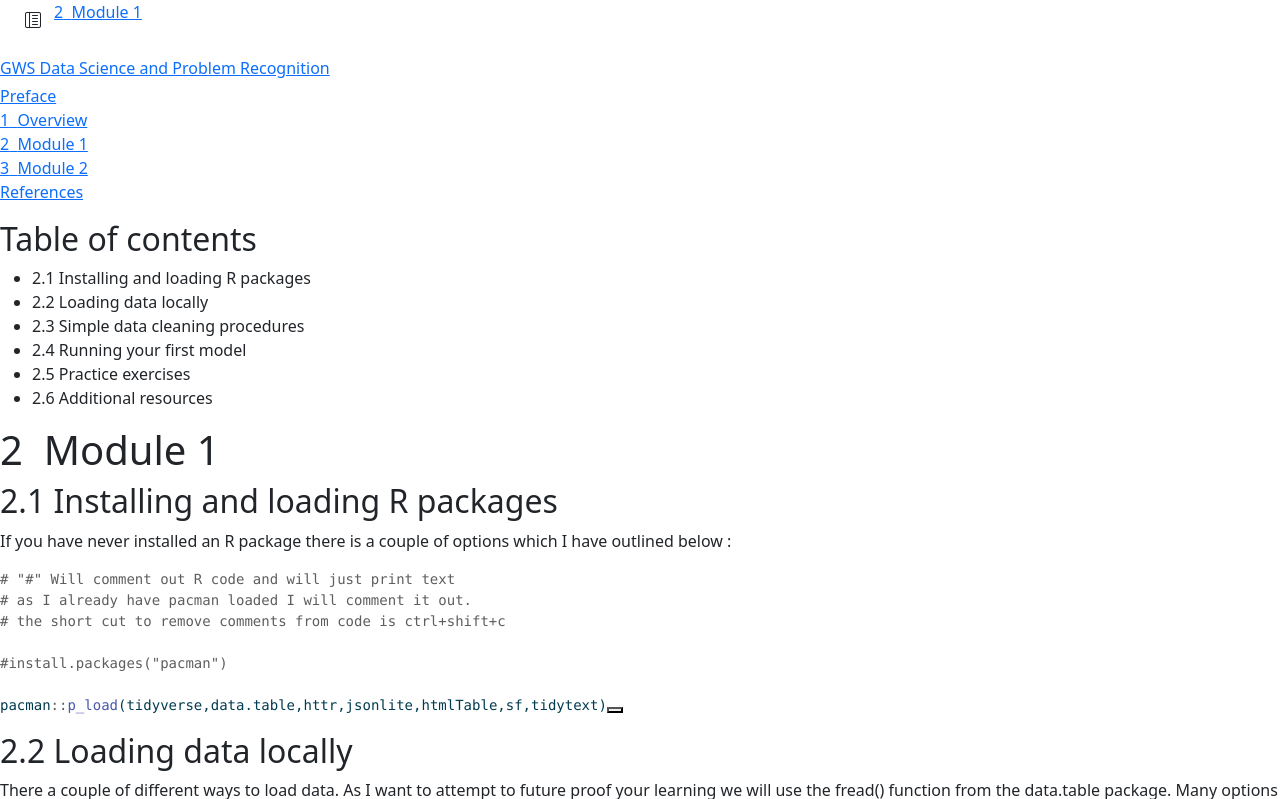
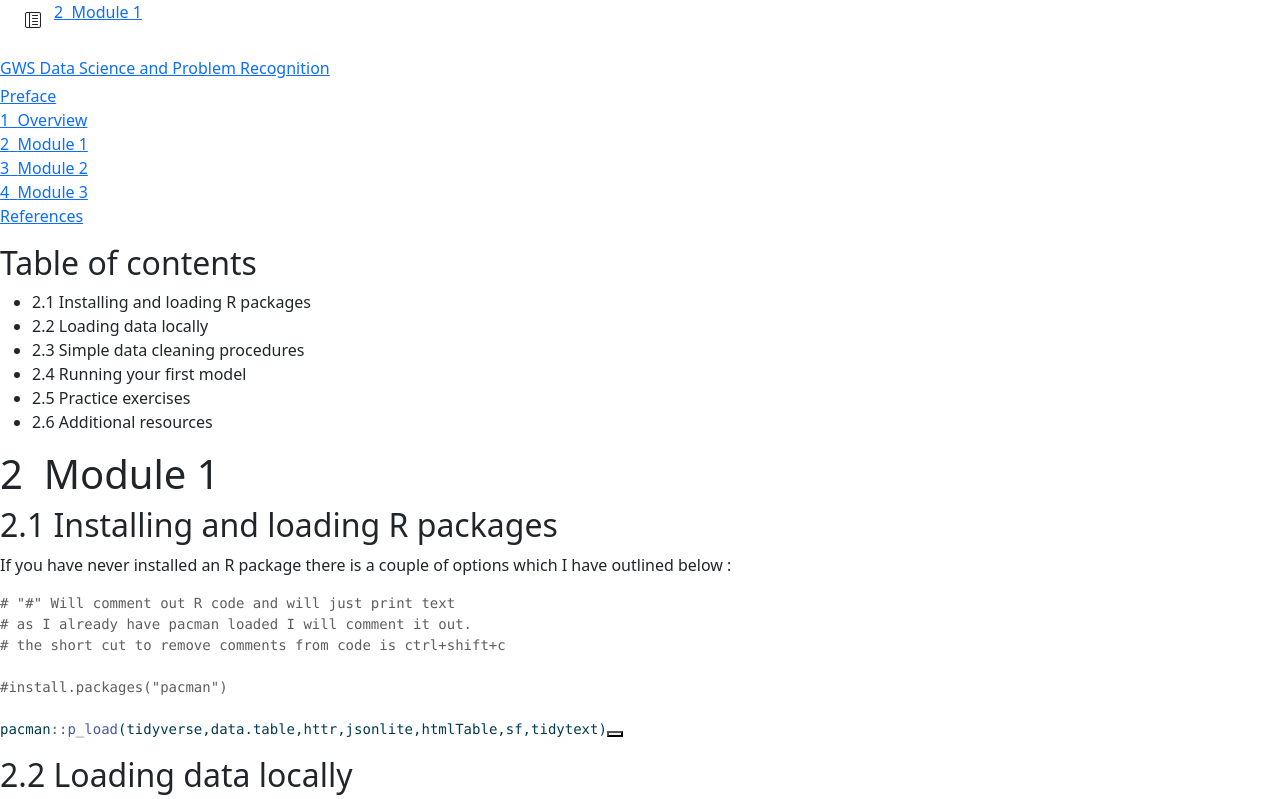
Before and after one commit to R2mu/DSPR_bk, a plain HTML site: page module1.html in a window 1280 px wide. Both pictures are taken after a click on the button 33 px from the left and 20 px from the top of the page. Shown: the top 799 px of the page. Drawn offline with nearby package versions, Linux system fonts and the light colour scheme.

Commit message:
Update module1.html

```diff
--- a/module1.html
+++ b/module1.html
@@ -146,6 +146,12 @@ pre > code.sourceCode > span > a:first-child::before { text-decoration: underlin
   <div class="sidebar-item-container">
   <a href="./module2.html" class="sidebar-item-text sidebar-link">
  <span class="menu-text"><span class="chapter-number">3</span>&nbsp; <span class="chapter-title">Module 2</span></span></a>
+  </div>
+</li>
+        <li class="sidebar-item">
+  <div class="sidebar-item-container">
+  <a href="./module3.html" class="sidebar-item-text sidebar-link">
+ <span class="menu-text"><span class="chapter-number">4</span>&nbsp; <span class="chapter-title">Module 3</span></span></a>
   </div>
 </li>
         <li class="sidebar-item">
```
